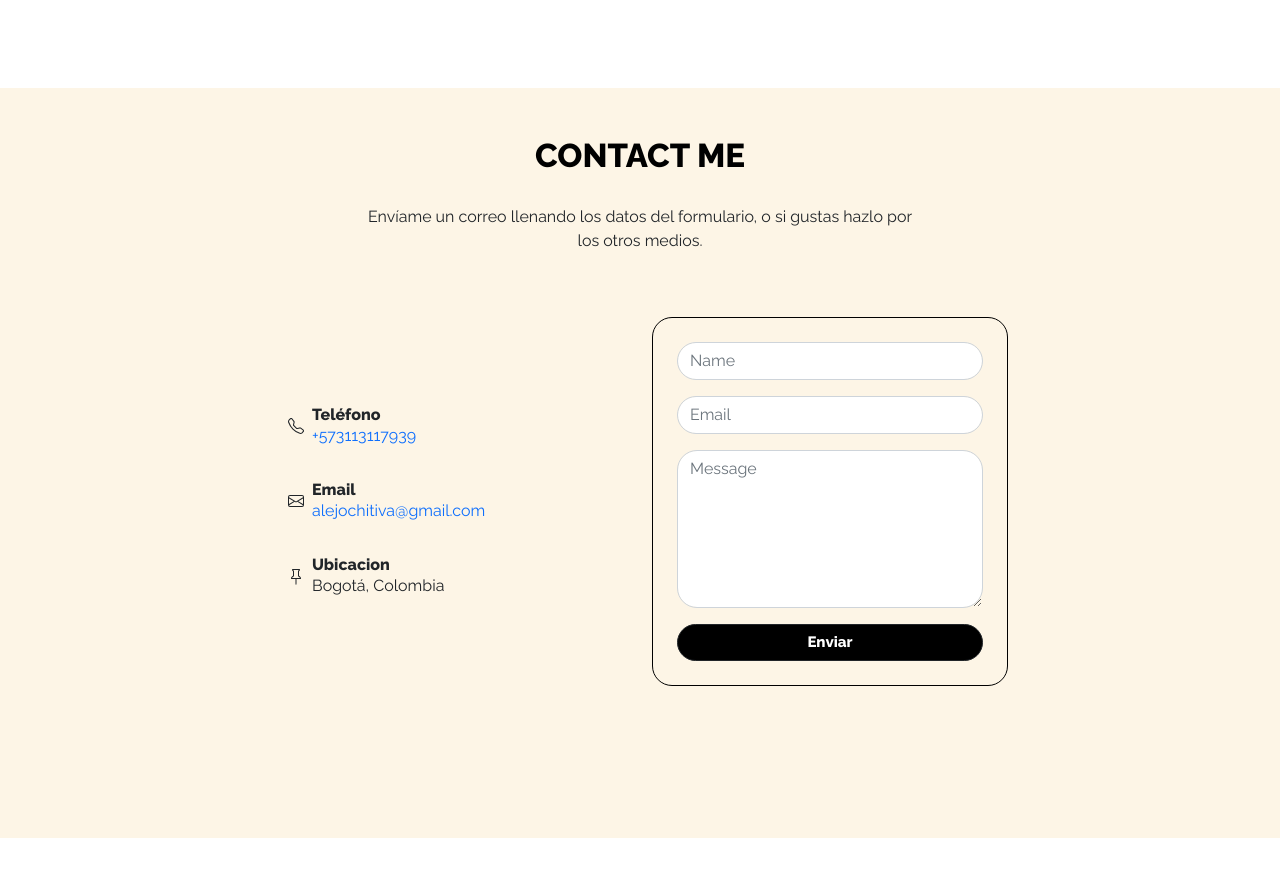
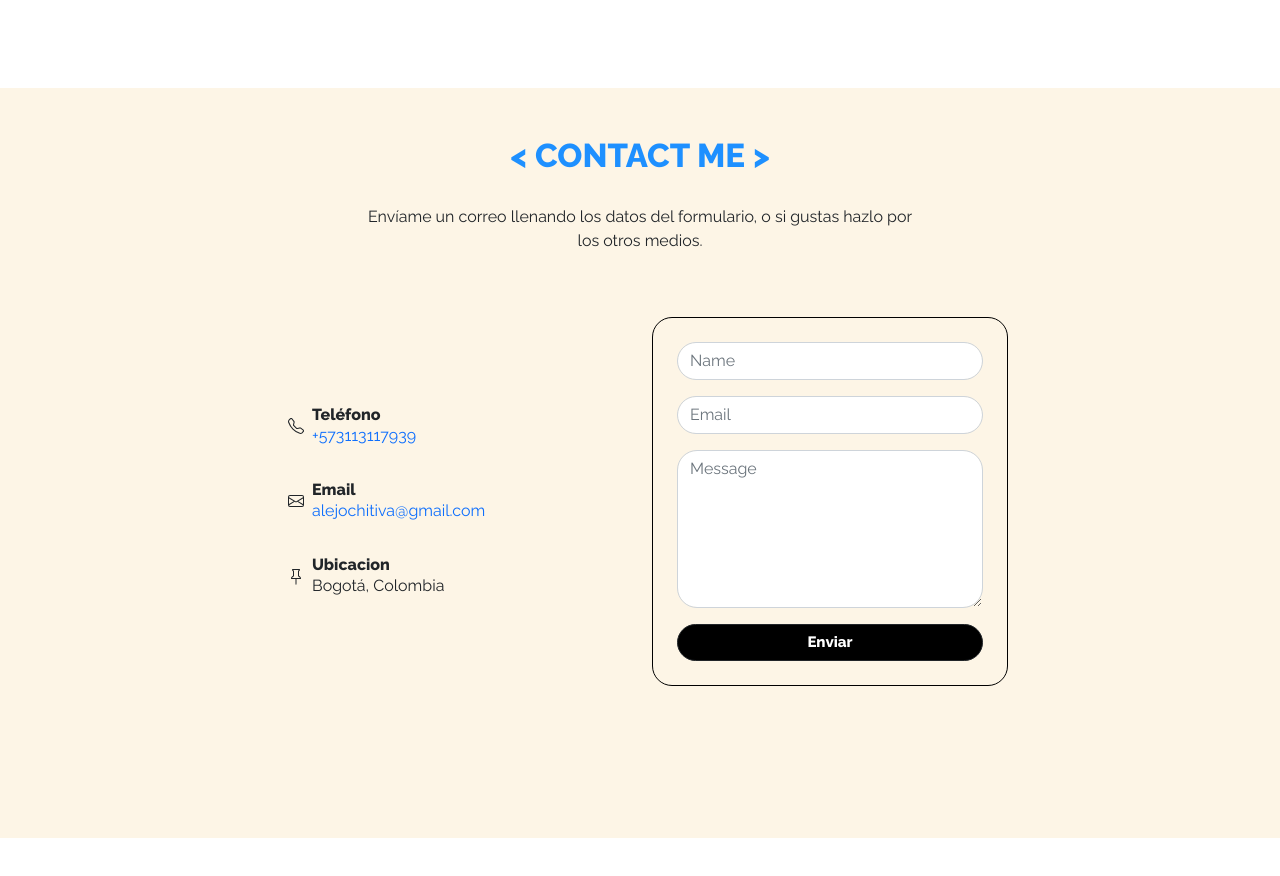
Before and after one commit to AlejandroChitivaC/Personal-Portfolio, a plain HTML site: page index.html in a window 1280 px wide. Shown: the part 3300-4176 px from the top of the page. Drawn offline with nearby package versions, Linux system fonts and the light colour scheme.

Commit message:
stable version ready for more projects update

```diff
--- a/index.html
+++ b/index.html
@@ -359,14 +359,11 @@
       </div>
     </div>
   </section>
-
-
-
   <section data-aos="fade-in" id="contacto" class="position-relative py-4 py-xl-5">
     <div class="container position-relative">
       <div class="row mb-5">
         <div class="col-md-8 col-xl-6 text-center mx-auto">
-          <h2>Contact Me</h2>
+          <h2>&lt; Contact Me &gt;</h2>
           <p class="w-lg-50">Envíame un correo llenando los datos del formulario, o si gustas hazlo por los otros
             medios.</p>
         </div>
@@ -467,12 +464,6 @@
     </div>
 
   </footer>
-
-
-
-
-
-
   <!-- SCRIPTS -->
   <script src="https://cdn.jsdelivr.net/npm/bootstrap@5.2.0-beta1/dist/js/bootstrap.bundle.min.js"
     integrity="sha384-pprn3073KE6tl6bjs2QrFaJGz5/SUsLqktiwsUTF55Jfv3qYSDhgCecCxMW52nD2"
--- a/styles/styles.css
+++ b/styles/styles.css
@@ -261,6 +261,7 @@ body {
   text-align: center;
   justify-content: center;
 }
+
 #contacto{
   margin-top: 50px;
   margin-bottom: 50px;
@@ -270,7 +271,7 @@ body {
 #contacto h2{
   text-align: center;
   font-size: 33px;
-  color: #000000 !important;
+  color: dodgerblue;
   font-weight: bold;
   text-transform: uppercase;
   margin-bottom: 30px;
@@ -310,19 +311,6 @@ footer a{
   color: #4f4f4f;
   font-family: "Poppins", sans-serif;
 }
-
-
-
-
-
-
-
-
-
-
-
-
-
 
 /* Media Queries */
 @media (max-width: 991px) {
```
